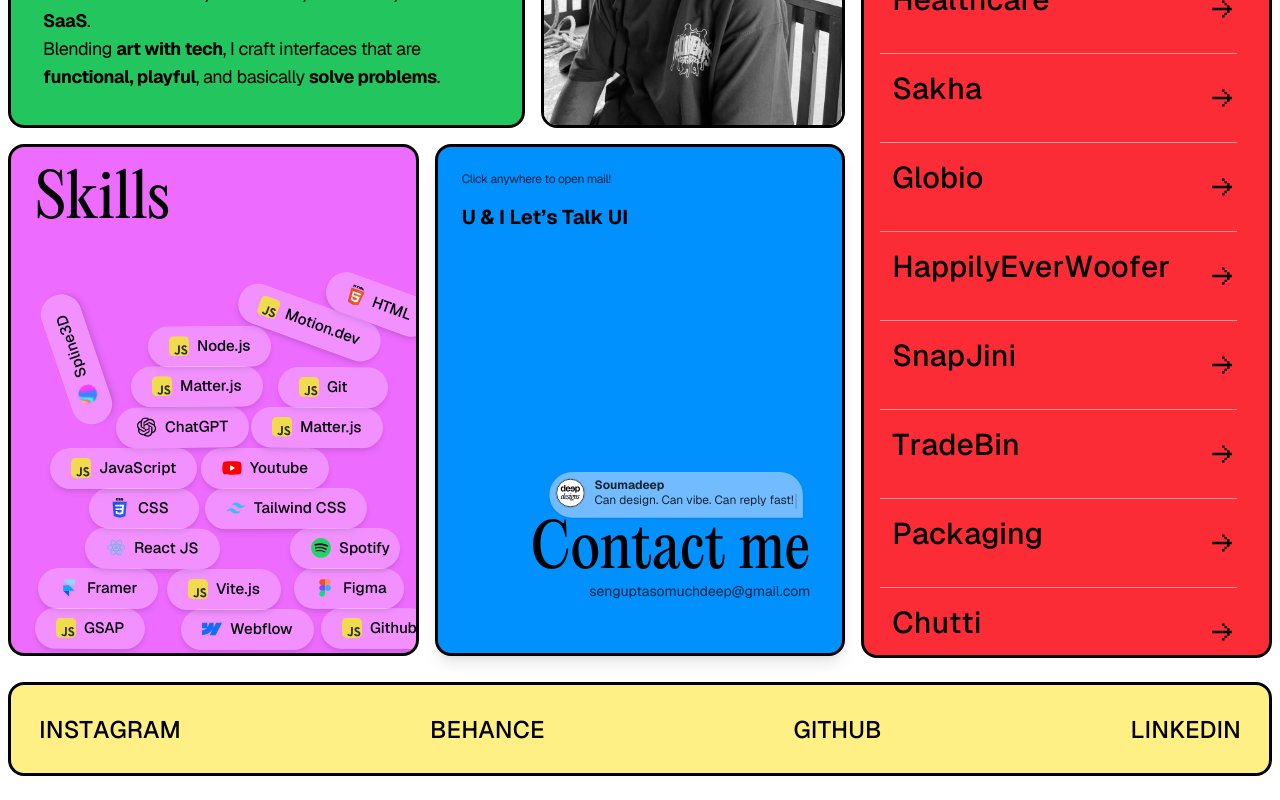
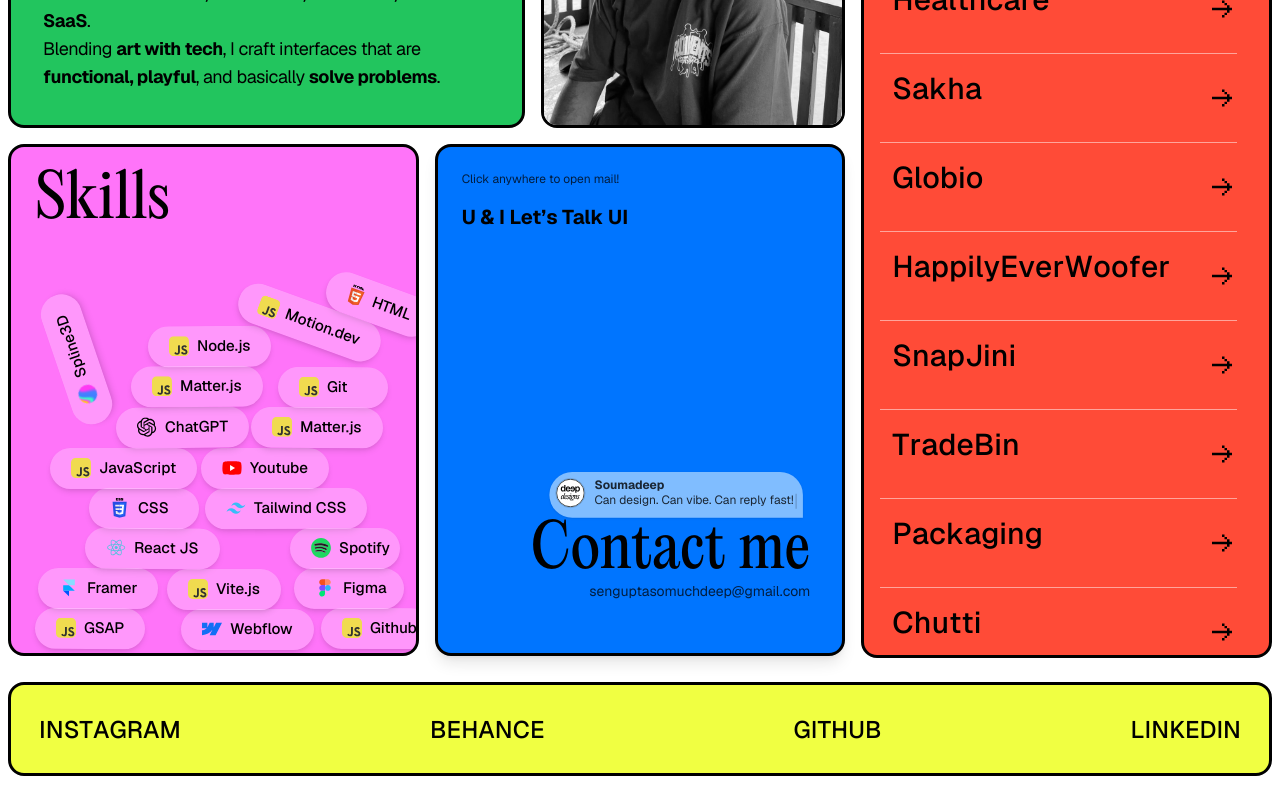
Before and after one commit to soumadeepsengupta/portfolio, a React (Vite) app: page / in a window 1280 px wide. Shown: the part 448-1248 px from the top of the page. Built offline with nearby package versions, Linux system fonts and the light colour scheme.

Commit message:
Fixed color palettes

```diff
--- a/src/ui/ContactCard.jsx
+++ b/src/ui/ContactCard.jsx
@@ -87,7 +87,7 @@ export default function ContactCard({ darkMode }) {
   return (
     <div
       ref={cardRef}
-      className={`bg-[#0091FF] rounded-2xl border-3 p-0 flex flex-col h-[32rem] relative overflow-hidden shadow-lg ${
+      className={`bg-[#0075FF] rounded-2xl border-3 p-0 flex flex-col h-[32rem] relative overflow-hidden shadow-lg ${
         darkMode ? "border-white" : "border-black"
       }`}
       onMouseEnter={handleMouseEnter}
@@ -96,12 +96,12 @@ export default function ContactCard({ darkMode }) {
       onClick={showMail ? handleClick : undefined}
     >
       <div className="text-xl absolute top-6 left-6 font-semibold tracking-light text-black">
-        <p className="text-xs font-extralight opacity-75 mb-4 tracking-tight"> Click anywhere to open mail!</p>
+        <p className="text-xs font-extralight opacity-75 mb-4 "> Click anywhere to open mail!</p>
        U & I Let’s Talk UI
       </div>
       {/* Message bubble with typewriter effect, smaller and positioned just above Contact me */}
       {showBubble && (
-        <div className="absolute right-[40px] bottom-[120px] z-10 min-w-[170px] max-w-[60vw] bg-blue-300/80 rounded-full rounded-br-none px-2 py-2 shadow font-geist text-base flex flex-col items-start animate-fade-in" style={{transform: 'scale(0.75)', transformOrigin: 'top right'}}>
+        <div className="absolute right-[40px] bottom-[120px] z-10 min-w-[170px] max-w-[60vw] bg-blue-300/90 rounded-full rounded-br-none px-2 py-2 shadow font-geist text-base flex flex-col items-start animate-fade-in" style={{transform: 'scale(0.75)', transformOrigin: 'top right'}}>
           <div className="flex flex-row items-center gap-3 mb-1 w-full">
             <img src="/profilepic.svg" alt="Soumadeep" className="w-10 h-10 rounded-full border border-black/20" />
             <div className="flex flex-col justify-center">
--- a/src/ui/IntroCard.jsx
+++ b/src/ui/IntroCard.jsx
@@ -47,8 +47,8 @@ export default function IntroCard({ darkMode }) {
     <motion.div
       ref={containerRef}
       className={twMerge(
-        "relative w-full h-full p-8 rounded-2xl border-3 overflow-hidden ",
-        darkMode ? "border-white bg-green-500" : "border-black bg-green-500"
+        "bg-[#46BD73] relative w-full h-full p-8 rounded-2xl border-3 overflow-hidden ",
+        darkMode ? "border-white" : "border-black"
       )}
       animate={{
         backgroundColor: "#22c55e", // green-500
--- a/src/ui/SkillsCard.jsx
+++ b/src/ui/SkillsCard.jsx
@@ -184,7 +184,7 @@ export default function SkillsCard({ darkMode }) {
 
   return (
     <div
-      className={`bg-fuchsia-400 rounded-2xl border-3 p-6 h-[32rem] relative overflow-hidden ${darkMode ? 'border-white' : 'border-black'}`}
+      className={`bg-[#FF74F9] rounded-2xl border-3 p-6 h-[32rem] relative overflow-hidden ${darkMode ? 'border-white' : 'border-black'}`}
       ref={containerRef}
       style={{ minHeight: 300, height: '100%', maxHeight: '100%', display: 'flex', flexDirection: 'column', cursor: "-webkit-grab", justifyContent: 'flex-start' }}
       onMouseEnter={() => {
--- a/src/ui/SocialLinksFooter.jsx
+++ b/src/ui/SocialLinksFooter.jsx
@@ -1,6 +1,7 @@
 import React from "react";
 import { motion } from "framer-motion";
 import CustomPointer from "../components/CustomPointer";
+import CustomCursor from "../components/CustomCursor";
 
 const DURATION = 0.25;
 const STAGGER = 0.025;
@@ -13,30 +14,31 @@ const links = [
 ];
 
 export default function SocialLinksFooter({ darkMode}) {
-  const [showPointer, setShowPointer] = React.useState(false);
+  const [hoveredLink, setHoveredLink] = React.useState(null);
 
   return (
     <div
-      className={`bg-yellow-200 rounded-2xl border-3 p-4 flex flex-col items-center justify-center text-lg font-light dark:bg-yellow-300 font-geist ${
+      className={`bg-[#F0FF42] rounded-2xl border-3 p-4 flex flex-col items-center justify-center text-lg font-light dark:bg-yellow-300 font-geist ${
         darkMode ? "border-white" : "border-black"
       }`}
     >
       <div
-        className="w-full flex flex-wrap justify-center md:justify-between items-center gap-4"
-        onMouseEnter={() => setShowPointer(true)}
-        onMouseLeave={() => setShowPointer(false)}
+        className="w-full flex flex-wrap justify-center md:justify-between items-center gap-4 relative"
       >
-        {showPointer && <CustomPointer show={true} />}
+        {/* Show CustomCursor everywhere except when hovering a link */}
+        {hoveredLink === null && <CustomCursor show={true} />}
         {links.map((link) => (
           <a
             key={link.name}
             href={link.url}
-            className="social-link use-pointer transition cursor-none hover:opacity-90 pt-4 p-3 pb-0"
+            className="social-link use-pointer transition cursor-none hover:opacity-90 pt-4 p-3 pb-0 relative"
             target="_blank"
             rel="noopener noreferrer"
-            // Remove pointer events from link to prevent double pointer
-            style={{ pointerEvents: showPointer ? 'auto' : 'none' }}
+            onMouseEnter={() => setHoveredLink(link.name)}
+            onMouseLeave={() => setHoveredLink(null)}
           >
+            {/* Show CustomPointer only on hovered link */}
+            {hoveredLink === link.name && <CustomPointer show={true} />}
             <FlipText text={link.name} />
           </a>
         ))}
--- a/src/ui/WorkCard.jsx
+++ b/src/ui/WorkCard.jsx
@@ -92,7 +92,7 @@ export default function WorkCard({ darkMode }) {
 
   return (
     <div
-      className={`bg-red-500 rounded-2xl border-3 p-4 pb-0 flex flex-col h-[61.6rem] dark:bg-red-500 ${
+      className={`bg-[#FF4B37] rounded-2xl border-3 p-4 pb-0 flex flex-col h-[61.6rem] dark:bg-[#FF4B37] ${
         darkMode ? "border-white" : "border-black"
       }`}
       onMouseEnter={() => window.dispatchEvent(new CustomEvent("custom-cursor-pointer"))}
```
